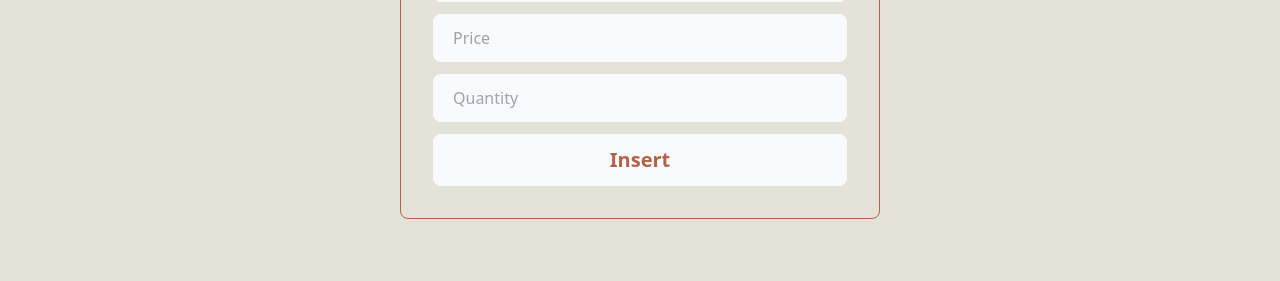
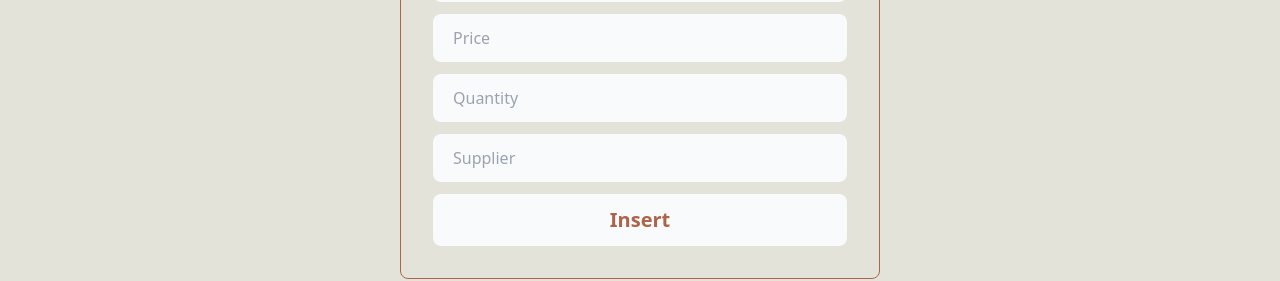
Before and after one commit to labibahmed10/Cologne-Perfume-Client, a React (Create React App) app: page /addinventory in a window 1280 px wide. Shown: the part 880-1161 px from the top of the page. Built offline with nearby package versions, Linux system fonts and the light colour scheme; no server answers; sample sign-in values are in the browser's storage; what tw-elements would draw is missing.

Commit message:
fixed add inevntory form

```diff
--- a/src/Components/AddNewInventory/AddNewInventory.js
+++ b/src/Components/AddNewInventory/AddNewInventory.js
@@ -26,8 +26,9 @@ const AddNewInventory = () => {
     const image = e.target.image.value;
     const price = e.target.price.value;
     const quantity = e.target.quantity.value;
+    const supplier = e.target.supplier.value;
 
-    if (!name || !email || !description || !image || !price || !quantity) {
+    if (!name || !email || !description || !image || !price || !quantity || !supplier) {
       return toast("Please fill up every detail", {
         autoClose: 2000,
       });
@@ -46,6 +47,7 @@ const AddNewInventory = () => {
       image,
       price: parseInt(price),
       quantity: parseInt(quantity),
+      supplier,
     };
 
     //using axios for posting
@@ -111,9 +113,15 @@ const AddNewInventory = () => {
           />
           <input
             className="w-full py-3 mb-3 px-5 focus:outline-none bg-slate-50 rounded-lg"
-            type="quantity"
+            type="number"
             name="quantity"
             placeholder="Quantity"
+          />
+          <input
+            className="w-full py-3 mb-3 px-5 focus:outline-none bg-slate-50 rounded-lg"
+            type="text"
+            name="supplier"
+            placeholder="Supplier"
           />
           <input
             className="w-full py-3 mb-3 text-[#ad6449] bg-slate-50 rounded-lg cursor-pointer font-semibold text-xl"
```
